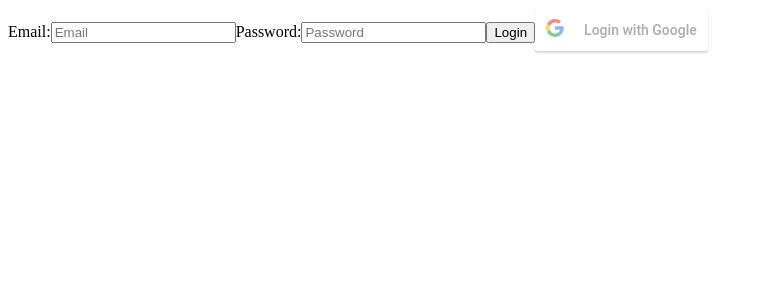
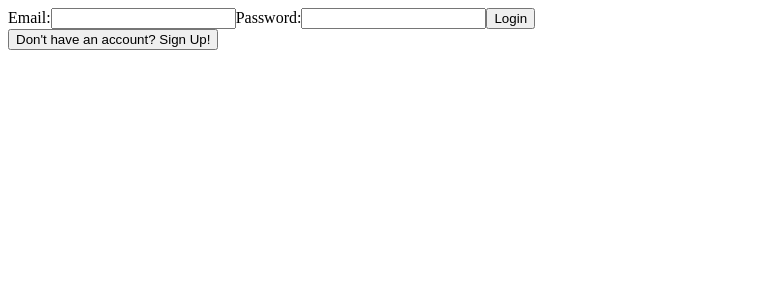
Before and after one commit to qiuethan/Hang, a React (Create React App) app in the folder frontend/: page /auth in a window 1280 px wide. Shown: the top 300 px of the page, without its empty margins (0-763 px from the left). Built offline with nearby package versions, Linux system fonts and the light colour scheme.

Commit message:
added login and registration capabilities

```diff
--- a/frontend/src/actions/login.js
+++ b/frontend/src/actions/login.js
@@ -15,6 +15,7 @@ export const login = (inputs, router) => async (dispatch) => {
 
 export const signup = (inputs, router) => async (dispatch) => {
     try{
+        console.log(inputs);
         const { data } = await api.signin(inputs);
         dispatch({type: LOGIN, data})
 
--- a/frontend/src/api/index.js
+++ b/frontend/src/api/index.js
@@ -11,4 +11,4 @@ API.interceptors.request.use((req) => {
 });
 
 export const login = (inputs) => API.post('/dj-rest-auth/login/', inputs);
-export const signin = (inputs) => true;
+export const signin = (inputs) => API.post('/dj-rest-auth/registration/', inputs);
--- a/frontend/src/components/Auth/Auth.js
+++ b/frontend/src/components/Auth/Auth.js
@@ -6,9 +6,9 @@ import { useDispatch, useSelector } from "react-redux";
 import { useNavigate } from 'react-router-dom';
 import { GoogleLogin } from 'react-google-login';
 
-import { login } from "../../actions/login.js";
+import { login, signup } from "../../actions/login.js";
 
-const initialState = {email: "", password: ""};
+const initialState = {username: "", email: "", password: "", password1: "", password2: ""};
 
 const Auth = (props) => {
 
@@ -28,7 +28,12 @@ const Auth = (props) => {
     const handleSubmit = (event) => {
         event.preventDefault();
 
+        if(isSignup){
+            dispatch(signup(inputs, history));
+        }
+        else{
             dispatch(login(inputs, history));
+        }
     }
 
     const switchMode = () => {
@@ -52,37 +57,74 @@ const Auth = (props) => {
     const googleError = () => alert('Google login was unsuccessful. Try again later');
 
     return(
+        <div>
             <form onSubmit={handleSubmit} class = "signin-form">
+            {
+                isSignup && (
+                    <label>
+                        Username:
+                        <input
+                            type="text"
+                            name="username"
+                            value={inputs.username || ""}
+                            onChange={handleChange} />
+                    </label>
+                )
+            }
             <label>
                 Email:
                 <input
                     type="text"
                     name="email"
-                    placeholder="Email"
                     value={inputs.email || ""}
                     onChange = {handleChange}
                 />
             </label>
+            {
+                !isSignup && (
                     <label>
                         Password:
                         <input
                             type="password"
                             name="password"
-                    placeholder="Password"
                             value={inputs.password || ""}
                             onChange = {handleChange}
                         />
                     </label>
-            <button type="submit">Login</button>
-            <GoogleLogin
-                clientId="791387321453-ieduv1tkctrh201givjd67kal9uc70ql.apps.googleusercontent.com"
-                buttonText="Login with Google"
-                onSuccess={googleSuccess}
-                onFailure={googleError}
-                isSignedIn={true}
-                cookiePolicy={'single_host_origin'}
+                )
+            }
+            {
+                isSignup && (
+                    <label>
+                        Password:
+                        <input
+                            type="password"
+                            name="password1"
+                            value={inputs.password1 || ""}
+                            onChange = {handleChange}
                         />
+                    </label>
+                )
+            }
+            {
+                isSignup && (
+                    <label>
+                        Confirm Password:
+                        <input
+                            type="password"
+                            name="password2"
+                            value={inputs.password2 || ""}
+                            onChange = {handleChange}
+                        />
+                    </label>
+                )
+            }
+            <button type="submit">{isSignup ? 'Sign Up' : "Login"}</button>
             </form>
+            <button onClick={switchMode}>
+                {isSignup ? 'Already have an account? Log in!' : "Don't have an account? Sign Up!"}
+            </button>
+        </div>
     );
 
 }
```
Lines whose indentation alone changed are shown as unchanged.
